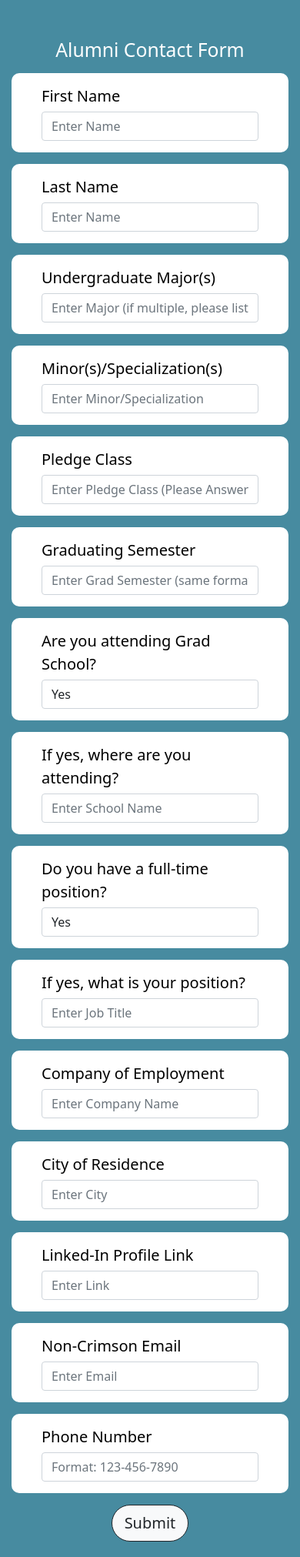
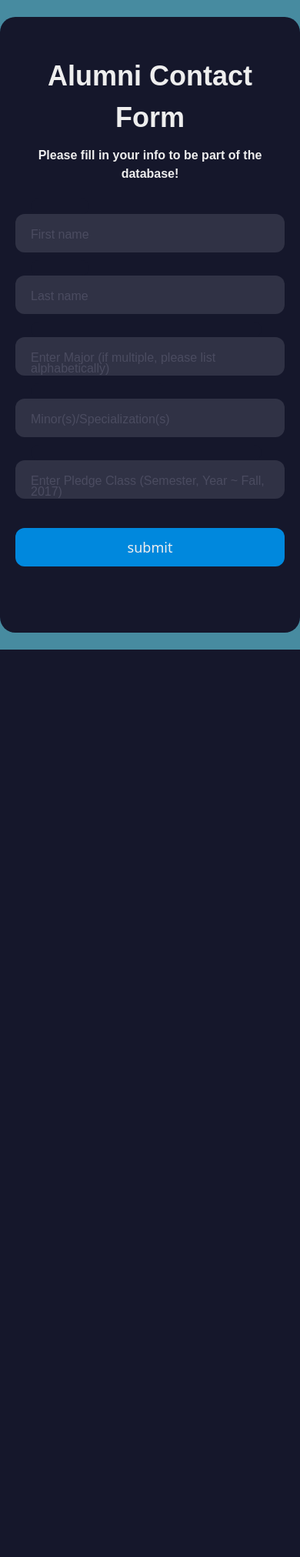
Before and after one commit to aflarimer/akpsialumnifront, a PHP site: page /form.html in a window 390 px wide. Shown: the whole page at 77% size. After the commit the page ends 844 px from the top, so only its background shows below. Run offline with PHP 8.4, Linux system fonts and the light colour scheme.

Commit message:
changing the form

```diff
--- a/completedform.html
+++ b/completedform.html
@@ -17,7 +17,7 @@
         <section class="jumbotron jumbotron-fluid" style="background-color: white; margin: 15px; border-radius: 10px; text-align: left;">
             <div class="container">
                 <h2 style = "padding: 30px; text-align: center;">Thank you for completing the alumni contact information form.</h2>
-                <h3 style = "padding: 15px; text-align: center;">Good luck on graduation!!!</h3>
+                <h3 style = "padding: 15px; text-align: center;">Congrats on Graduation!!!</h3>
             </div>
         </section>
     </div>
--- a/form.html
+++ b/form.html
@@ -8,62 +8,40 @@
     <link href="https://cdn.jsdelivr.net/npm/bootstrap@5.1.3/dist/css/bootstrap.min.css" rel="stylesheet" integrity="sha384-1BmE4kWBq78iYhFldvKuhfTAU6auU8tT94WrHftjDbrCEXSU1oBoqyl2QvZ6jIW3" crossorigin="anonymous">
     <title>Form</title>
 </head>
-<body style = "background-color: rgb(71, 139, 160);">
+<body>
     <script src = "./resources/scripts/index.js"></script>
-    <div class = "row">
-        <div class="col-md-3"></div>
-        <div class="col-md-6 text-center">
-            <h2 class="masthead-subheading" style="color: white; margin-top: 50px;">Alumni Contact Form</h2>
-        <section class="jumbotron jumbotron-fluid" style="background-color: white; margin: 15px; border-radius: 10px; text-align: left;">
-            <div class="container">
-                <form style = "padding: 15px;">
-                    <div class="form-group">
-                        <label for="FirstName" style="color: black; margin-bottom: 5px; font-size: 20px;">First Name</label>
-                        <input type="text" class="form-control" id="FirstName" placeholder="Enter Name">
-                    </div>
-                </form>
+    <div class="form">
+        <div class="title">Alumni Contact Form</div>
+        <div class="subtitle">Please fill in your info to be part of the database!</div>
+            <div class="input-container ic1">
+                <input id="FirstName" class="input" type="text" placeholder=" " />
+                <div class="cut"></div>
+                <label for="FirstName" class="placeholder">First name</label>
             </div>
-        </section>
-        <section class="jumbotron jumbotron-fluid" style="background-color: white; margin: 15px; border-radius: 10px; text-align: left;">
-            <div class="container">
-                <form style = "padding: 15px;">
-                    <div class="form-group">
-                        <label for="LastName" style="color: black; margin-bottom: 5px; font-size: 20px;">Last Name</label>
-                        <input type="text" class="form-control" id="LastName" placeholder="Enter Name">
-                    </div>
-                </form>
+            <div class="input-container ic2">
+                <input id="LastName" class="input" type="text" placeholder=" " />
+                <div class="cut"></div>
+                <label for="LastName" class="placeholder">Last name</label>
             </div>
-        </section>
-        <section class="jumbotron jumbotron-fluid" style="background-color: white; margin: 15px; border-radius: 10px; text-align: left;">
-            <div class="container">
-                <form style = "padding: 15px;">
-                    <div class="form-group">
-                        <label for="Major" style="color: black; margin-bottom: 5px; font-size: 20px;">Undergraduate Major(s)</label>
-                        <input type="text" class="form-control" id="Major" placeholder="Enter Major (if multiple, please list alphabetically)">
-                    </div>
-                </form>
+            <div class="input-container ic2">
+                <input id="Major" class="input" type="text" placeholder=" " />
+                <div class="cut cut-very-long"></div>
+                <label for="Major" class="placeholder">Enter Major (if multiple, please list alphabetically)</label>
             </div>
-        </section>
-        <section class="jumbotron jumbotron-fluid" style="background-color: white; margin: 15px; border-radius: 10px; text-align: left;">
-            <div class="container">
-                <form style = "padding: 15px;">
-                    <div class="form-group">
-                        <label for="Minor" style="color: black; margin-bottom: 5px; font-size: 20px;">Minor(s)/Specialization(s)</label>
-                        <input type="text" class="form-control" id="Minor" placeholder="Enter Minor/Specialization">
-                    </div>
-                </form>
+            <div class="input-container ic2">
+                <input id="Minor" class="input" type="text" placeholder=" " />
+                <div class="cut cut-long"></div>
+                <label for="Minor" class="placeholder">Minor(s)/Specialization(s)</label>
             </div>
-        </section>
-        <section class="jumbotron jumbotron-fluid" style="background-color: white; margin: 15px; border-radius: 10px; text-align: left;">
-            <div class="container">
-                <form style = "padding: 15px;">
-                    <div class="form-group">
-                        <label for="PledgeClass" style="color: black; margin-bottom: 5px; font-size: 20px;">Pledge Class</label>
-                        <input type="text" class="form-control" id="PledgeClass" placeholder="Enter Pledge Class (Please Answer in the format: Semester, Year ex. Fall, 2017)">
-                    </div>
-                </form>
+            <div class="input-container ic2">
+                <input id="PledgeClass" class="input" type="text" placeholder=" " />
+                <div class="cut cut-very-long"></div>
+                <label for="PledgeClass" class="placeholder">Enter Pledge Class (Semester, Year ~ Fall, 2017)</label>
             </div>
-        </section>
+        <button type="text" class="submit">submit</button>
+      </div>
+        <!--
+
         <section class="jumbotron jumbotron-fluid" style="background-color: white; margin: 15px; border-radius: 10px; text-align: left;">
             <div class="container">
                 <form style = "padding: 15px;">
@@ -172,9 +150,5 @@
                 </form>
             </div>
         </section>
-        <button class = "btn btn-light btn-lg btn-outline-dark" style = "size: 20px; border-radius: 40px; margin-bottom: 20px;" onclick = "handleOnSubmit()">Submit</button>
-    </div>
-        <div class="col-md-3"></div>
-        </div>
-</body>
+        <button class = "btn btn-light btn-lg btn-outline-dark" style = "size: 20px; border-radius: 40px; margin-bottom: 20px;" onclick = "handleOnSubmit()">Submit</button> -->
 </html>
--- a/resources/css/style.css
+++ b/resources/css/style.css
@@ -35,3 +35,146 @@
   nav {
     margin-bottom: 3%;
   }
+
+  body {
+    align-items: center;
+    background-color: rgb(71, 139, 160) !important;
+    display: flex;
+    justify-content: center;
+    height: 100vh;
+  }
+
+  .form {
+    background-color: #15172b;
+    border-radius: 20px;
+    box-sizing: border-box;
+    height: 800px;
+    padding: 20px;
+    width: 600px;
+  }
+
+  .title {
+    color: #eee;
+    font-family: sans-serif;
+    font-size: 36px;
+    font-weight: 600;
+    margin-top: 30px;
+    text-align: center;
+  }
+
+  .subtitle {
+    color: #eee;
+    font-family: sans-serif;
+    font-size: 16px;
+    font-weight: 600;
+    margin-top: 10px;
+    text-align: center;
+  }
+
+  .input-container {
+    height: 50px;
+    position: relative;
+    width: 100%;
+  }
+
+  .ic1 {
+    margin-top: 40px;
+  }
+
+  .ic2 {
+    margin-top: 30px;
+  }
+
+  .input {
+    background-color: #303245;
+    border-radius: 12px;
+    border: 0;
+    box-sizing: border-box;
+    color: #eee;
+    font-size: 18px;
+    height: 100%;
+    outline: 0;
+    padding: 4px 20px 0;
+    width: 100%;
+  }
+
+  .cut {
+    background-color: #15172b;
+    border-radius: 10px;
+    height: 20px;
+    left: 20px;
+    position: absolute;
+    top: -20px;
+    transform: translateY(0);
+    transition: transform 200ms;
+    width: 76px;
+  }
+
+  .cut-short {
+    width: 50px;
+  }
+
+  .cut-long {
+    width: 175px;
+  }
+
+  .cut-very-long {
+    width: 300px;
+  }
+
+  .input:focus ~ .cut,
+  .input:not(:placeholder-shown) ~ .cut {
+    transform: translateY(8px);
+  }
+
+  .placeholder {
+    color: #65657b;
+    font-family: sans-serif;
+    left: 20px;
+    line-height: 14px;
+    pointer-events: none;
+    position: absolute;
+    transform-origin: 0 50%;
+    transition: transform 200ms, color 200ms;
+    top: 20px;
+    background-color: transparent !important;
+  }
+
+  .input:focus ~ .placeholder,
+  .input:not(:placeholder-shown) ~ .placeholder {
+    transform: translateY(-30px) translateX(10px) scale(0.75);
+  }
+
+  .input:not(:placeholder-shown) ~ .placeholder {
+    color: #808097;
+  }
+
+  .input:focus ~ .placeholder {
+    color: #dc2f55;
+    font-weight: bold;
+  }
+
+  .submit {
+    background-color: #08d;
+    border-radius: 12px;
+    border: 0;
+    box-sizing: border-box;
+    color: #eee;
+    cursor: pointer;
+    font-size: 18px;
+    height: 50px;
+    margin-top: 38px;
+    /* outline: 0; */
+    text-align: center;
+    width: 100%;
+  }
+
+  .submit:active {
+    background-color: #06b;
+  }
+
+  .submit:hover {
+    background-color: #15172b;
+    border: 1px solid white;
+    color: white;
+  }
```
